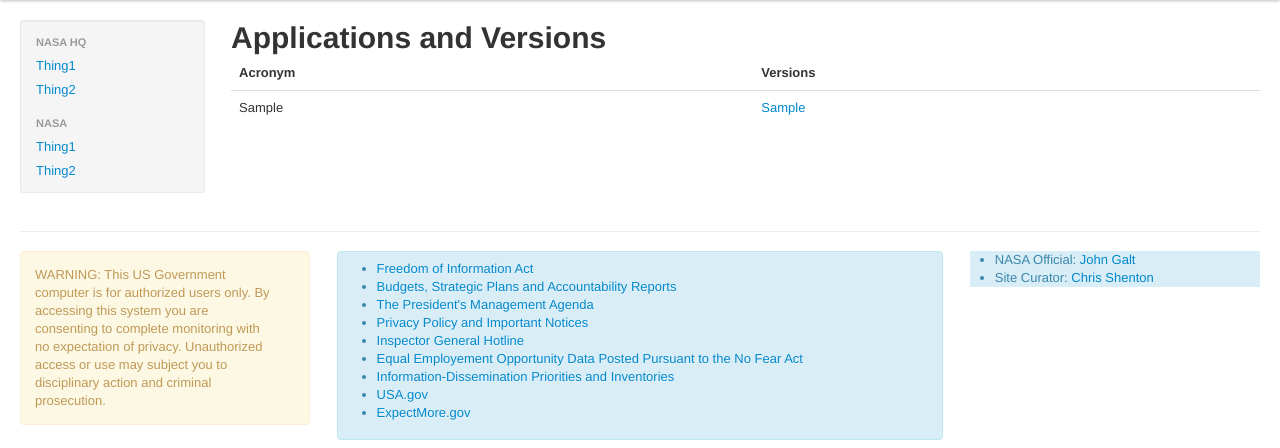
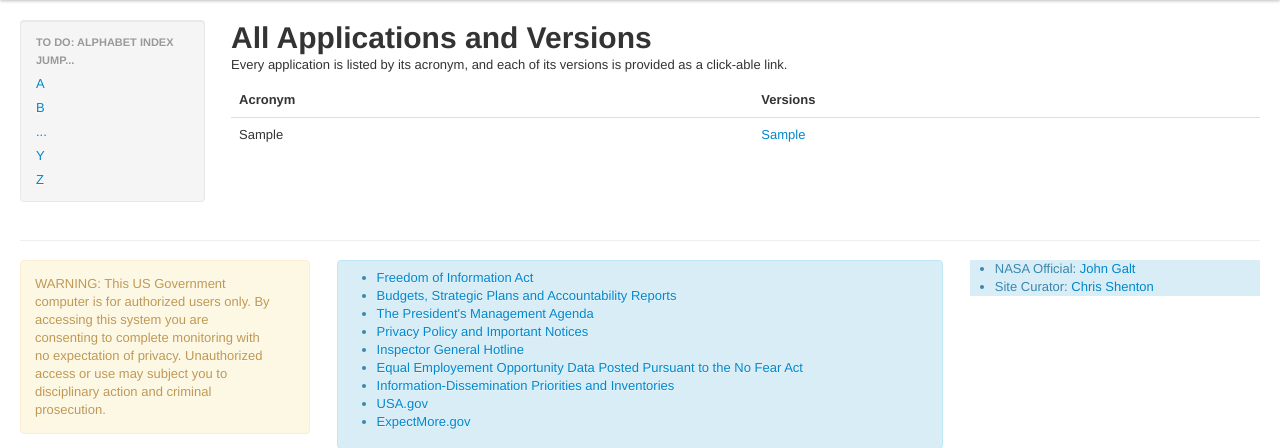
Before and after one commit to shentonfreude/ROSA, a Django app: page /application/all in a window 1280 px wide. Shown: the part 40-488 px from the top of the page. Run offline with Django 3.2, Linux system fonts and the light colour scheme; tables that the repository leaves empty hold one stand-in row (values such as "Sample post"); parts of the project's set-up code (start-up, migrations or seed data) failed here and were passed over; some libraries are stand-ins or nearby versions.

Commit message:
Set up nav links for more features

```diff
--- a/rosa/templates/application/application_versions.html
+++ b/rosa/templates/application/application_versions.html
@@ -1,6 +1,20 @@
 {% extends "base.html" %}
+
+{% block leftnav %}
+<li class="nav-header">To Do: Alphabet Index jump...</li>
+<li><a href="#A">A</a></li>
+<li><a href="#B">B</a></li>
+<li><a href="#...">...</a></li>
+<li><a href="#Y">Y</a></li>
+<li><a href="#Z">Z</a></li>
+{% endblock %}
+
+<li class="
 {% block content %}
-<h1>Applications and Versions</h1>
+<h1>All Applications and Versions</h1>
+
+<p>Every application is listed by its acronym, and each of its
+versions is provided as a click-able link.</p>
 
 <table class="table">
 
--- a/rosa/templates/base.html
+++ b/rosa/templates/base.html
@@ -45,8 +45,8 @@
           <a class="brand" href="#">PAVE</a>
           <div class="nav-collapse">
             <ul class="nav">
-              <li><a href="#url home %}">    <i class="icon-white icon-home"></i>      Home</a></li>
-              <li><a href="#url list_apps %}"><i class="icon-white icon-list"></i>      Browse</a></li>
+              <li><a href="{% url home %}">    <i class="icon-white icon-home"></i>      Home</a></li>
+              <li><a href="{% url app_versions%}"><i class="icon-white icon-list"></i>      Browse</a></li>
               <li><a href="#">  <i class="icon-white icon-search"></i>    Search</a></li>
               <li><a href="#">   <i class="icon-white icon-info-sign"></i> About</a></li>
               <li><a href="#">  <i class="icon-white icon-cog"></i>       Manage</a></li>
```
